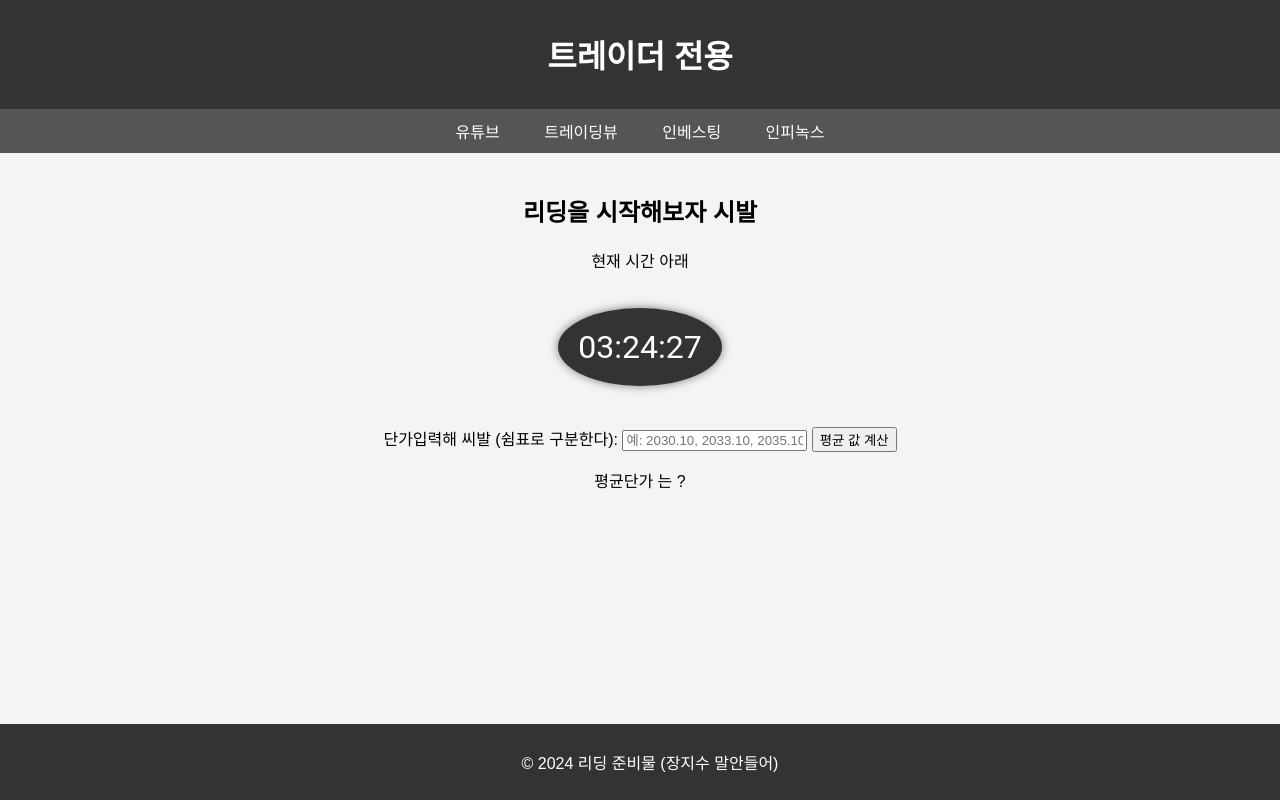
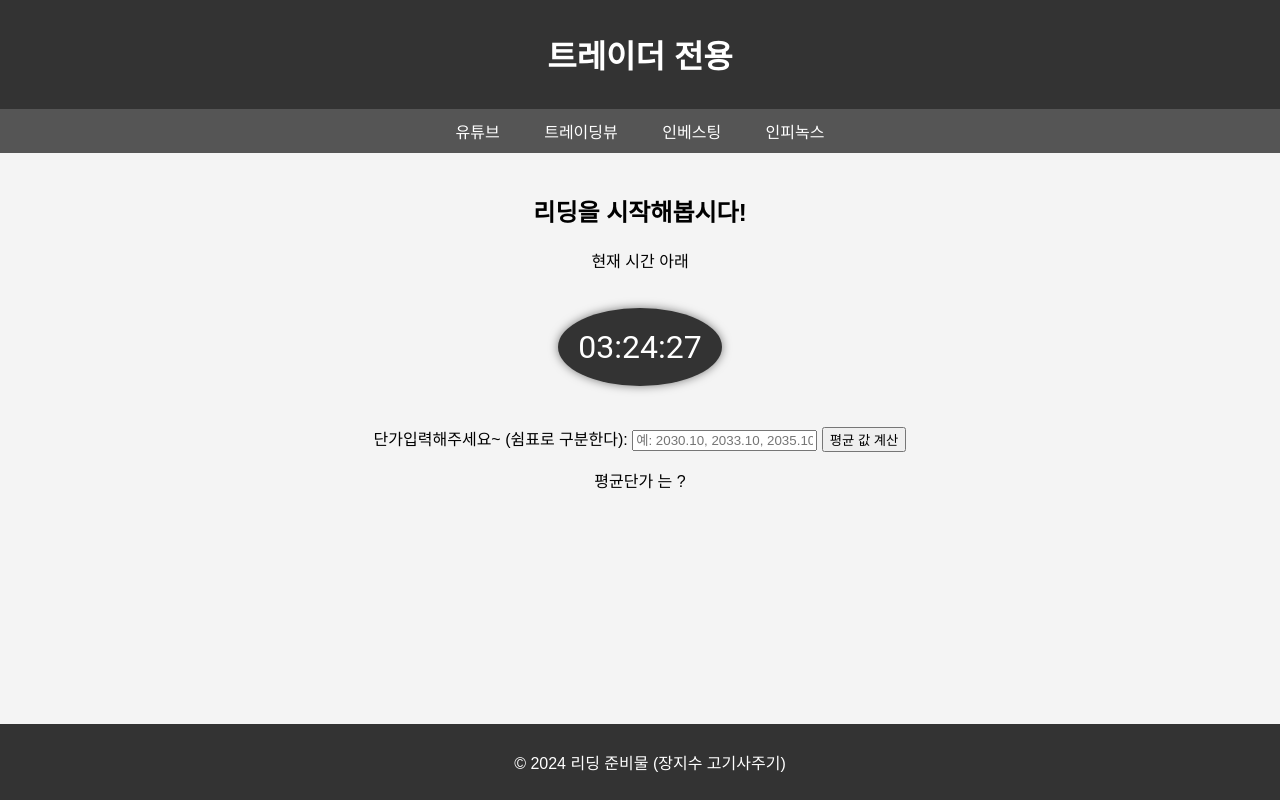
Before and after one commit to woobeenchoe/-23, a plain HTML site: page index.html in a window 1280 px wide. Drawn offline with Linux system fonts and the light colour scheme.

Commit message:
Update index.html

```diff
--- a/index.html
+++ b/index.html
@@ -4,7 +4,7 @@
 <head>
     <meta charset="UTF-8">
     <meta name="viewport" content="width=device-width, initial-scale=1.0">
-    <title>트레이더 업무 사이트 </title>
+    <title>트레이딩 업무 사이트 </title>
 
     <style>
         body {
@@ -74,7 +74,7 @@
     </nav>
 
     <section>
-        <h2>리딩을 시작해보자 시발 </h2>
+        <h2>리딩을 시작해봅시다!  </h2>
         <p> 현재 시간 아래 </p>
         <div id="clock"></div>
     </section>
@@ -109,7 +109,7 @@
 </body>
 
 <section>
-    <label for="numbers">단가입력해 씨발 (쉼표로 구분한다):</label>
+    <label for="numbers">단가입력해주세요~ (쉼표로 구분한다):</label>
     <input type="text" id="numbers" placeholder="예: 2030.10, 2033.10, 2035.10">
 
     <button onclick="calculateAverage()">평균 값 계산</button>
@@ -118,7 +118,7 @@
 </section>
 
 <footer>
-    <p>&copy; 2024 리딩 준비물 (장지수 말안들어) </p>
+    <p>&copy; 2024 리딩 준비물 (장지수 고기사주기) </p>
 </footer>
 
 <script>
```
